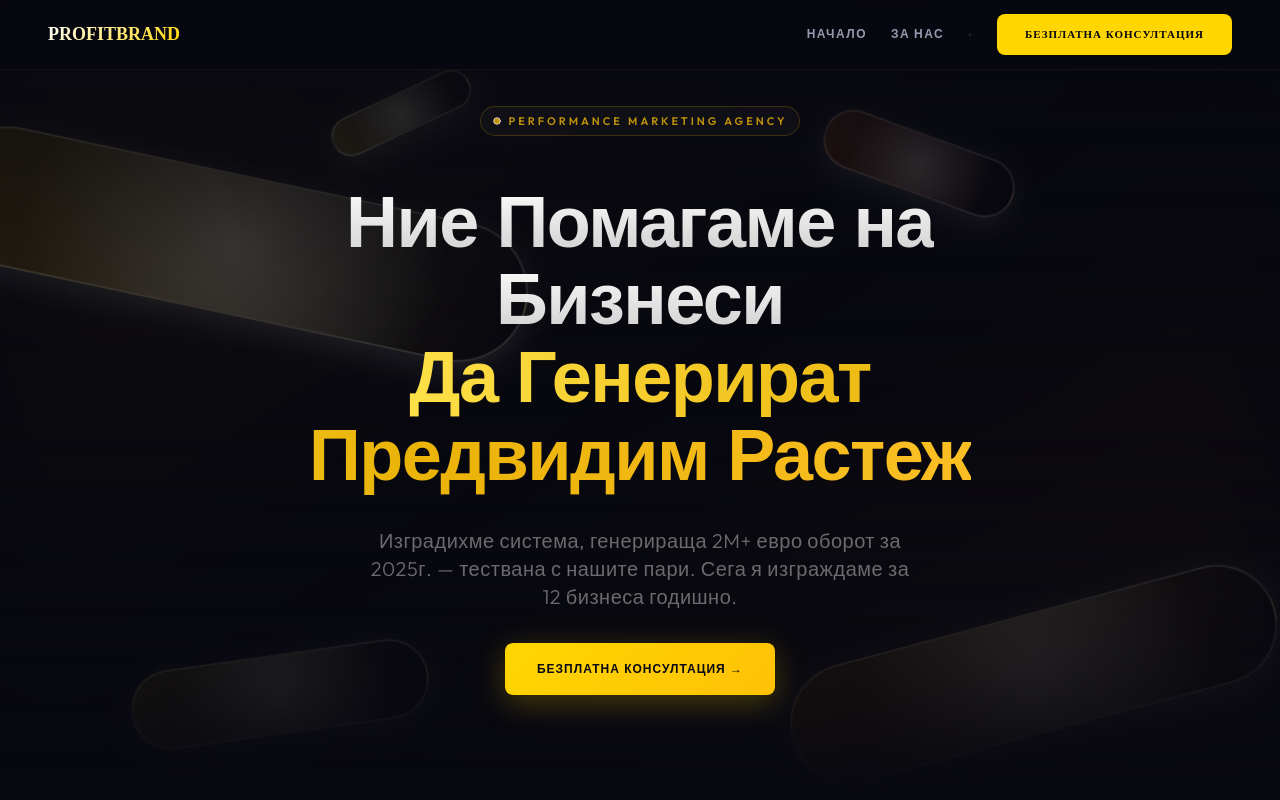
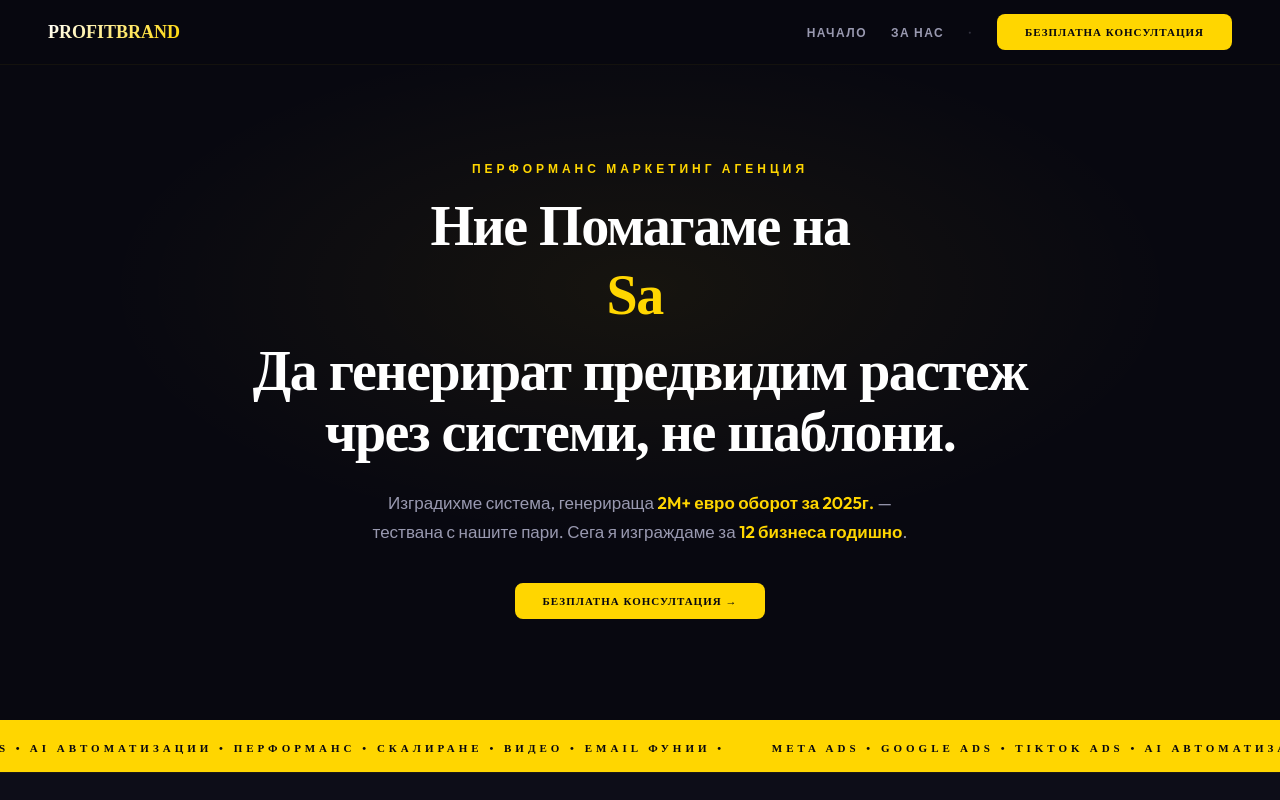
Before and after one commit to vstoimenov/profitbrand1.1, a React (Create React App) app: page / in a window 1280 px wide. Shown: the top 800 px of the page. Built offline with nearby package versions, Linux system fonts and the light colour scheme; a web font is replaced by a local one.

Commit message:
Add files via upload

```diff
--- a/package.json
+++ b/package.json
@@ -3,19 +3,13 @@
   "version": "0.1.0",
   "private": true,
   "dependencies": {
-    "@tailwindcss/postcss": "^4.2.2",
     "@testing-library/dom": "^10.4.1",
     "@testing-library/jest-dom": "^6.9.1",
     "@testing-library/react": "^16.3.2",
     "@testing-library/user-event": "^13.5.0",
-    "autoprefixer": "^10.4.27",
-    "framer-motion": "^12.38.0",
-    "lucide-react": "^1.8.0",
-    "postcss": "^8.5.9",
     "react": "^19.2.5",
     "react-dom": "^19.2.5",
     "react-scripts": "5.0.1",
-    "tailwindcss": "^3.4.19",
     "web-vitals": "^2.1.4"
   },
   "scripts": {
--- a/src/App.js
+++ b/src/App.js
@@ -1,5 +1,4 @@
 import { useState, useEffect, useRef } from "react";
-import { HeroGeometric } from "./components/ui/shape-landing-hero";
 
 // ─── TYPEWRITER ─────────────────────────────
 function Typewriter({ words, speed = 100, pause = 2000 }) {
@@ -343,14 +342,23 @@ export default function App() {
   const Home = () => (
     <>
       {/* HERO */}
-      <HeroGeometric
-        badge="PERFORMANCE MARKETING AGENCY"
-        title1="Ние Помагаме на Бизнеси"
-        title2="Да Генерират Предвидим Растеж"
-        subtitle="Изградихме система, генерираща 2M+ евро оборот за 2025г. — тествана с нашите пари. Сега я изграждаме за 12 бизнеса годишно."
-        ctaText="Безплатна Консултация →"
-        onCtaClick={()=>setShowAudit(true)}
-      />
+      <section className="H">
+        <div className="HB" />
+        <div className="HC">
+          <div {...f("hs")} className="Hsub">ПЕРФОРМАНС МАРКЕТИНГ АГЕНЦИЯ</div>
+          <h1 {...f("hh",0.1)} className="U">
+            Ние Помагаме на<br/>
+            <em><Typewriter words={["Бизнеси","E-commerce","SaaS компании","Локални бизнеси","B2B компании"]} /></em>
+            Да генерират предвидим растеж чрез системи, не шаблони.
+          </h1>
+          <p {...f("hp",0.2)} className="HP">
+            Изградихме система, генерираща <strong>2M+ евро оборот за 2025г.</strong> — тествана с нашите пари. Сега я изграждаме за <strong>12 бизнеса годишно</strong>.
+          </p>
+          <div {...f("hb",0.3)} className="HBs">
+            <button className="btn" onClick={()=>setShowAudit(true)}>Безплатна Консултация →</button>
+          </div>
+        </div>
+      </section>
 
       {/* MARQUEE */}
       <div className="mq"><div className="mi">{[0,1].map(i=><span key={i}>META ADS • GOOGLE ADS • TIKTOK ADS • AI АВТОМАТИЗАЦИИ • ПЕРФОРМАНС • СКАЛИРАНЕ • ВИДЕО • EMAIL ФУНИИ •{" "}</span>)}</div></div>
--- a/src/index.css
+++ b/src/index.css
@@ -1,7 +1,3 @@
-@tailwind base;
-@tailwind components;
-@tailwind utilities;
-
 body {
   margin: 0;
   padding: 0;
```
Also changed, not shown: 1 other file (tests, documents, lock files or other folders).
